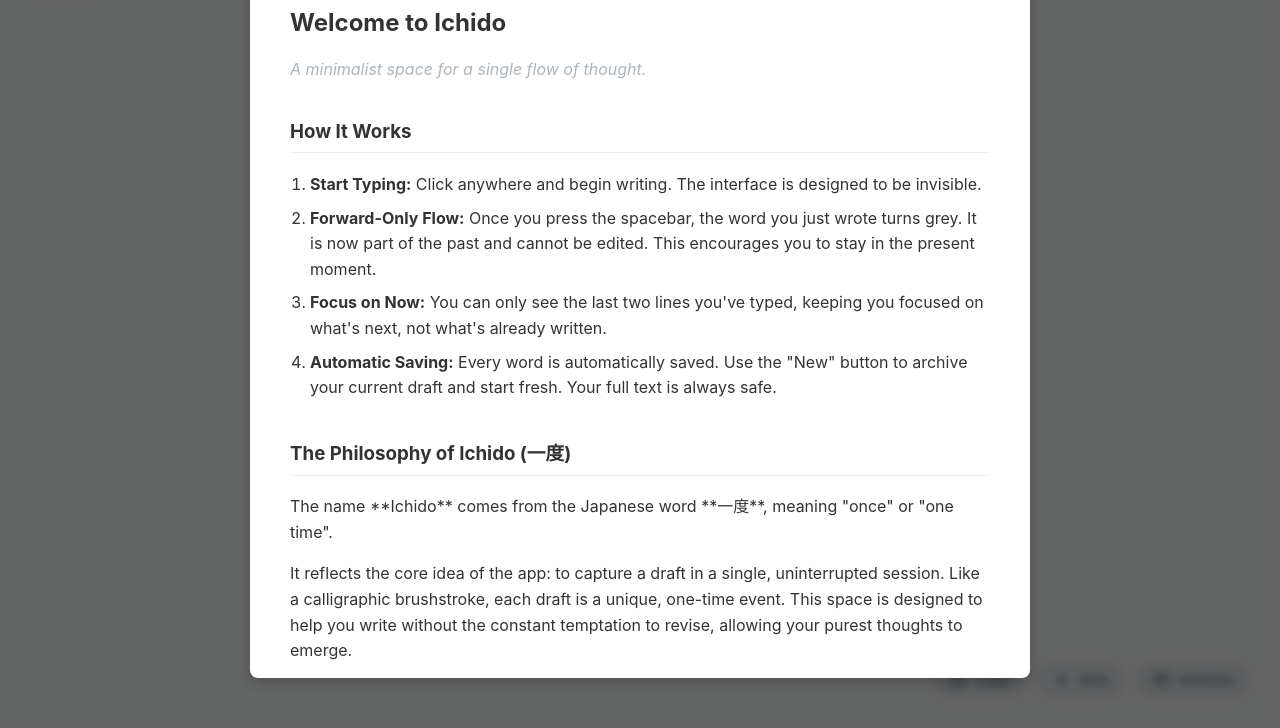
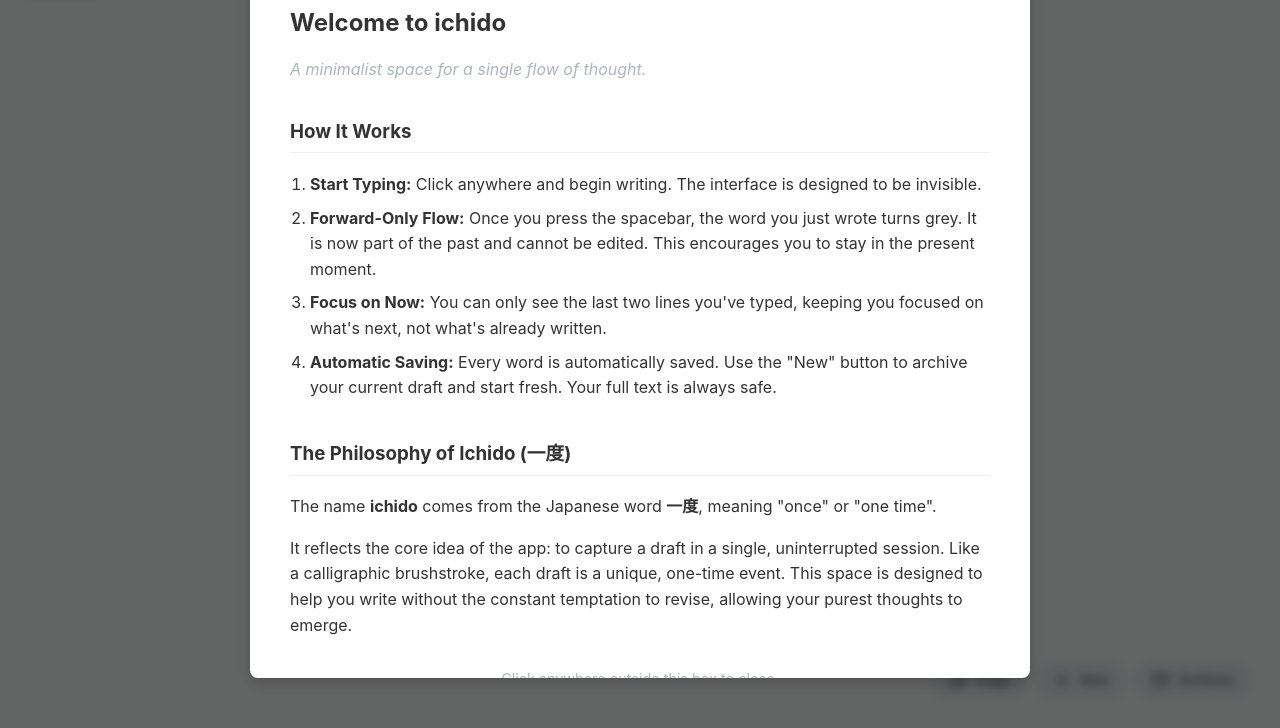
Before and after one commit to leekaize/ichido, a plain HTML site: page index.html in a window 1280 px wide. Both pictures are taken after a click on the button "Help". Shown: the part 72-800 px from the top of the page. Drawn offline with Linux system fonts and the light colour scheme.

Commit message:
Update screenshot

```diff
--- a/index.html
+++ b/index.html
@@ -38,7 +38,7 @@
 
     <div id="helpOverlay" class="overlay">
         <div class="overlay-content">
-            <h2>Welcome to Ichido</h2>
+            <h2>Welcome to ichido</h2>
             <p class="tagline">A minimalist space for a single flow of thought.</p>
 
             <h3>How It Works</h3>
@@ -50,7 +50,7 @@
             </ol>
 
             <h3>The Philosophy of Ichido (一度)</h3>
-            <p>The name **Ichido** comes from the Japanese word **一度**, meaning "once" or "one time".</p>
+            <p>The name <b>ichido</b> comes from the Japanese word <b>一度</b>, meaning "once" or "one time".</p>
             <p>It reflects the core idea of the app: to capture a draft in a single, uninterrupted session. Like a calligraphic brushstroke, each draft is a unique, one-time event. This space is designed to help you write without the constant temptation to revise, allowing your purest thoughts to emerge.</p>
 
             <p class="close-hint">Click anywhere outside this box to close.</p>
```
Also changed, not shown: ichido.png.
